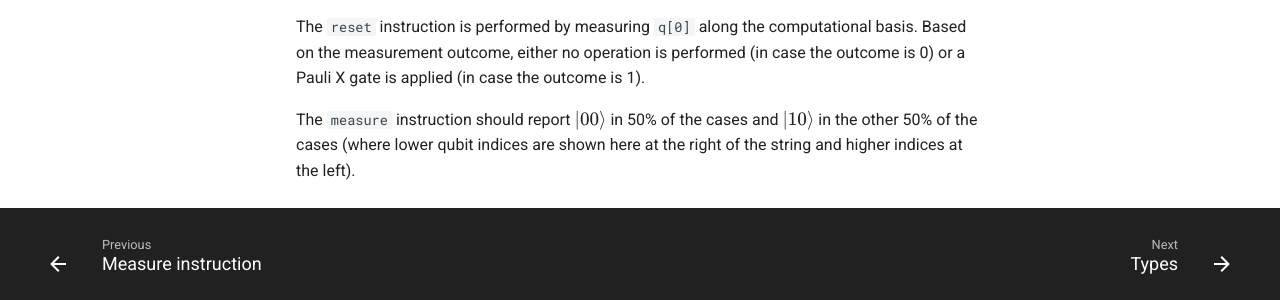
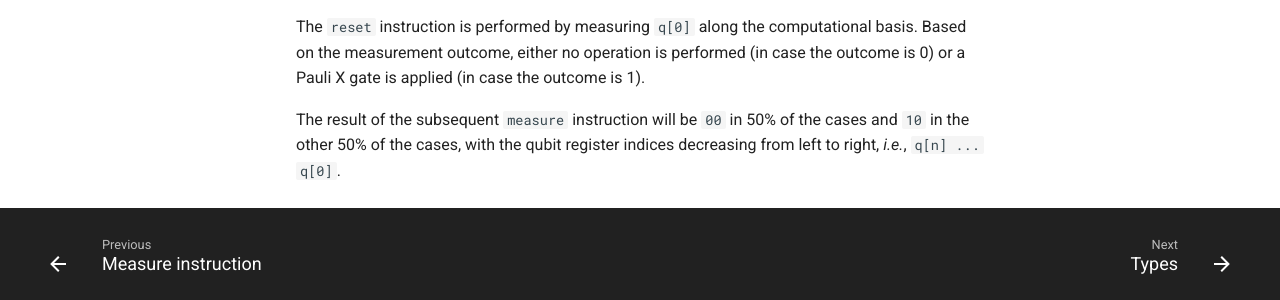
Before and after one commit to QuTech-Delft/cQASM-spec, an MkDocs documentation site: the page built from docs/language_specification/statements/reset_instruction.md, in a window 1280 px wide and 1359 px high. Shown: the part 1015-1315 px from the top of the window. Built offline with MkDocs 1.6.1 and Material for MkDocs 9.7.7, drawn with Linux system fonts in a browser that asks for light colours; comment, search, counter and statistics services are not loaded; the version menu is left out.

Commit message:
Address changes from Chris's code review.

```diff
--- a/docs/language_specification/statements/reset_instruction.md
+++ b/docs/language_specification/statements/reset_instruction.md
@@ -70,5 +70,6 @@ The `reset` instruction is performed by measuring `q[0]` along the computational
 Based on the measurement outcome, either no operation is performed (in case the outcome is 0) or
 a Pauli X gate is applied (in case the outcome is 1).
 
-The `measure` instruction should report $|00\rangle$ in 50% of the cases and $|10\rangle$ in the other 50% of the cases
-(where lower qubit indices are shown here at the right of the string and higher indices at the left).
+The result of the subsequent `measure` instruction will be `00` in 50% of the cases
+and `10` in the other 50% of the cases,
+with the qubit register indices decreasing from left to right, _i.e._, `q[n] ... q[0]`.
```
